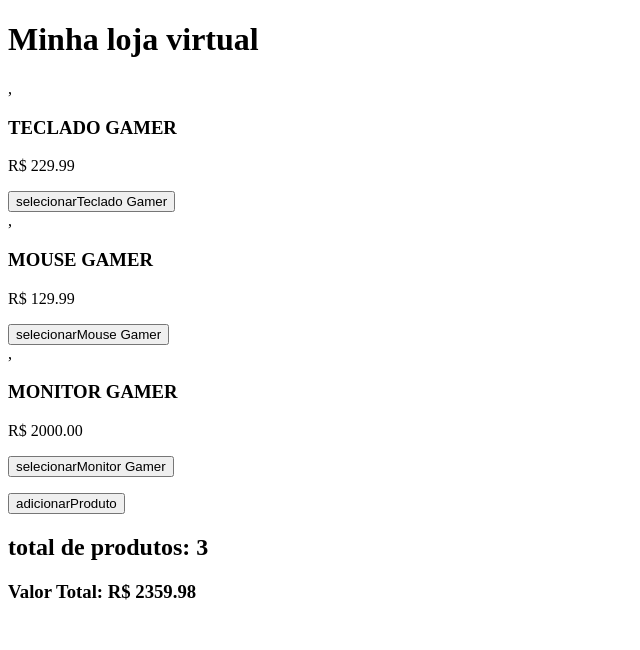
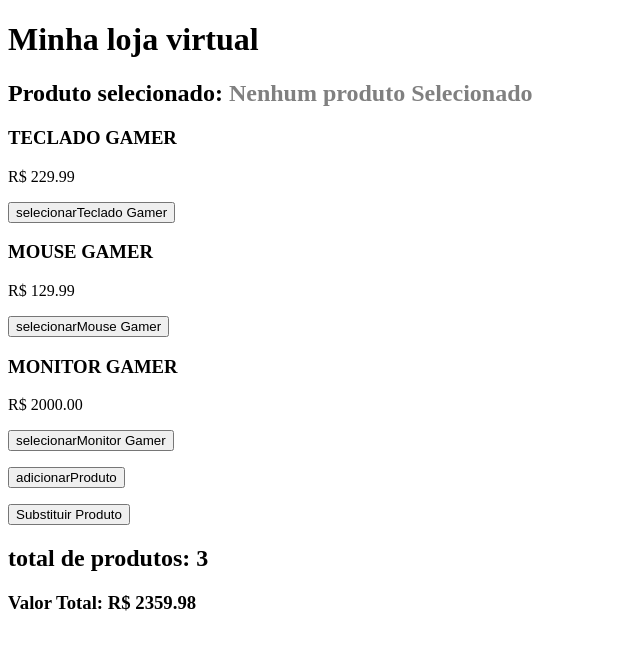
Before and after one commit to Murilo7370/e-commerce, an Angular app: page / in a window 1280 px wide. Shown: the top 650 px of the page, without its empty margins (0-640 px from the left). Built offline with nearby package versions, Linux system fonts and the light colour scheme.

Commit message:
fix: corrige navegação e exibição do nome da loja no componente principal

```diff
--- a/src/app/features/produtos/lista-produtos/lista-produtos.html
+++ b/src/app/features/produtos/lista-produtos/lista-produtos.html
@@ -1,10 +1,19 @@
+<h2>
+    Produto selecionado:
+    @if(produtoSelecionado()){
+        <strong style="color:green">{{produtoSelecionado() |uppercase}}</strong>
+    }@else{
+        <span style="color:gray">Nenhum produto Selecionado</span>
+    }
+</h2>
 @for(item of produtos(); track item){
-,   <app-produto
+<app-produto
 [nome]="item.nome"
 [preco]="item.preco"
 (produtoSelecionado) ="exibirProduto($event)"
 ></app-produto>
 }
 <p><button (click)="adicionarProduto()">adicionarProduto</button></p>
+<p><button (click)="substituirProdutos()">Substituir Produto</button></p>
 <h2>total de produtos: {{totalProdutos()}}</h2>
 <h3>Valor Total: {{valorTotal() | precoFormatado}}</h3>
--- a/src/app/features/produtos/lista-produtos/lista-produtos.ts
+++ b/src/app/features/produtos/lista-produtos/lista-produtos.ts
@@ -3,9 +3,12 @@
 import {signal} from '@angular/core'
 import { computed } from '@angular/core';
 import { PrecoFormatadoPipe } from '../../../shared/pipes/preco-formatado-pipe';
+import { effect} from '@angular/core';
+import { UpperCasePipe } from '@angular/common';
+
 @Component({
   selector: 'app-lista-produtos',
-  imports: [Produto,PrecoFormatadoPipe],
+  imports: [Produto,PrecoFormatadoPipe,UpperCasePipe],
   templateUrl: './lista-produtos.html',
   styleUrl: './lista-produtos.css',
 })
@@ -19,6 +22,7 @@
 //!funçao para exibir produtos selecionados pelo usuario no console
   exibirProduto(nome: string){
     console.log('Produto Selecionado: ', nome);
+    this.produtoSelecionado.set(nome);
   }
   //!funçao que adicionar produto usando metodo update()
   adicionarProduto(){
@@ -34,7 +38,32 @@
     valorTotal = computed(() =>
     {return this.produtos().reduce((total,item) =>
       total + item.preco,0)});
-
+     //!funçao para substituir a lista atual usando o metodo set()
+    substituirProdutos(){
+      this.produtos.set([
+        {nome:'Teclado', preco:50},
+        {nome:'Mouse', preco:15},
+        {nome:'Monitor', preco:500},
+        {nome:'Desktop', preco:1500},
+        {nome:'headest', preco:30},
+      ]);
+    }
+    //! metodo para monitorar alteraçoes em tempo real usando effect()
+    constructor(){
+      effect(() => {
+      console.log('Lista de Produtos Alterados', this.produtos())  ;
+      });
+      effect(() => {
+        console.log('Valor Total Atualizado', this.valorTotal());
+      });
+      effect(() => {
+        if (typeof document !== 'undefined'){
+          document.title =`(${this.totalProdutos()}) - Loja do Ferreira`;
+        }
+      });
+    }
+    //! Metodo para criar um estado de seleçao com signal string | null
+    produtoSelecionado = signal <string | null>(null);
     }
 
 
```
